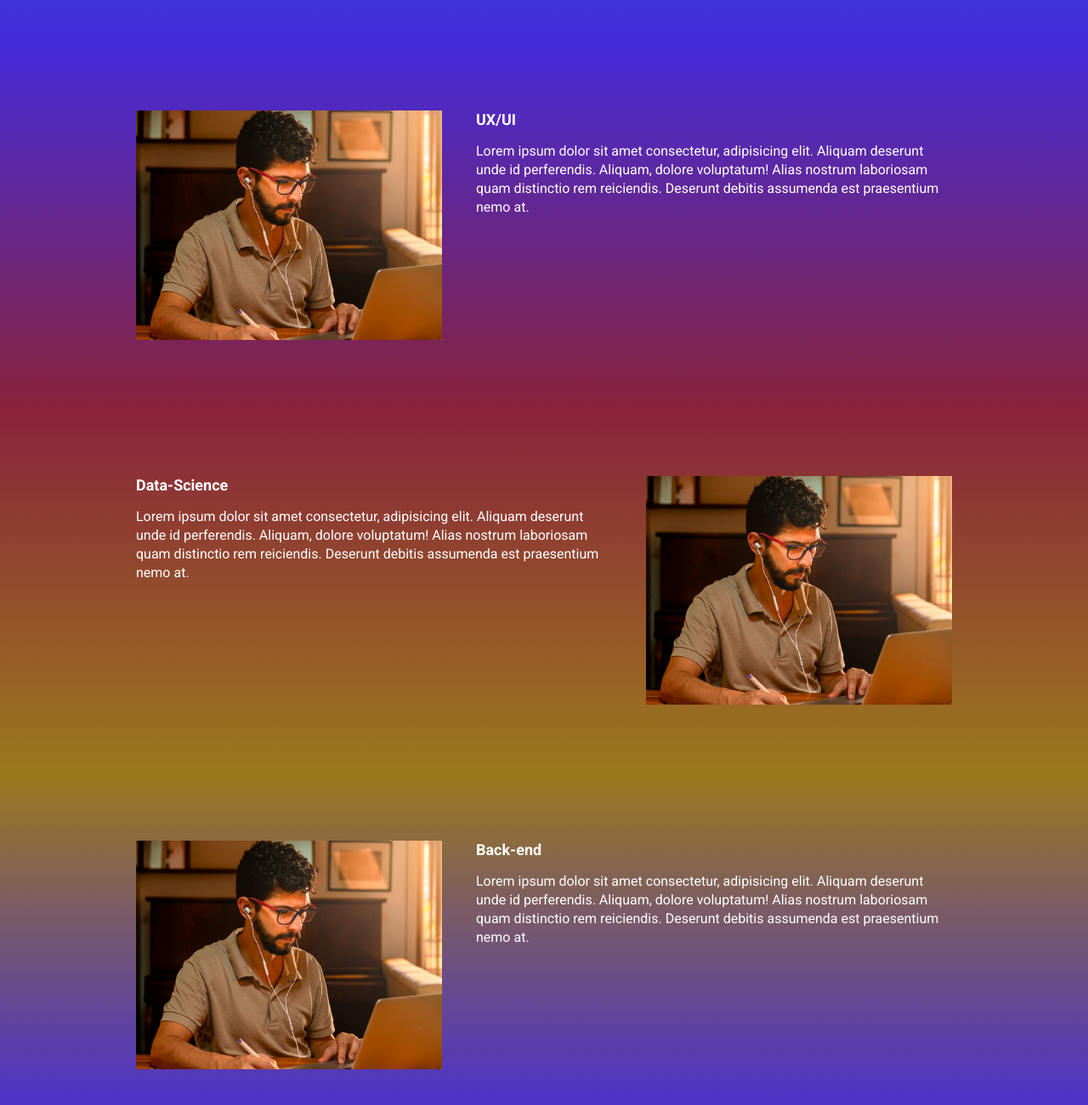
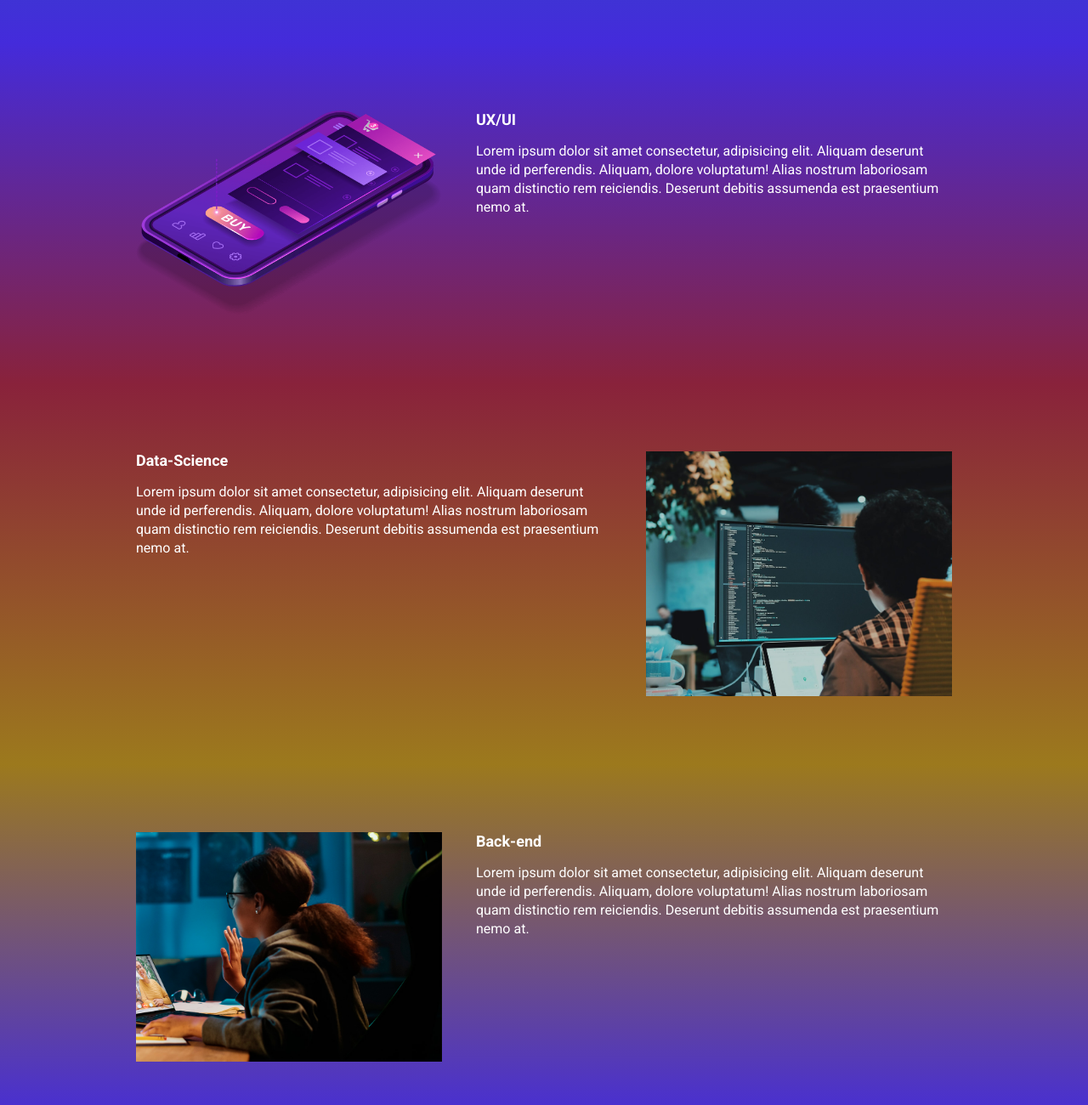
Before and after one commit to WilfredoSolorzano/ebac_tech_talks, a website built with Parcel: page src/index.html in a window 1280 px wide. Shown: the part 940-2240 px from the top of the page at 85% size. Built offline with nearby package versions, Linux system fonts and the light colour scheme.

Commit message:
agregando images

```diff
--- a/src/index.html
+++ b/src/index.html
@@ -65,7 +65,7 @@
                      Alias nostrum laboriosam quam distinctio rem reiciendis. Deserunt debitis assumenda est praesentium nemo at.
                 </p>
             </div>
-            <img class="event__image" src="./images/frontend.png" alt="frontend">
+            <img class="event__image" src="./images/ui-ux.png" alt="ui-ux">
         </div>
     </section>
     <section class="event event--data-science">
@@ -79,7 +79,7 @@
                      Alias nostrum laboriosam quam distinctio rem reiciendis. Deserunt debitis assumenda est praesentium nemo at.
                 </p>
             </div>
-            <img class="event__image" src="./images/frontend.png" alt="frontend">
+            <img class="event__image" src="./images/data.png" alt="datascine">
         </div>
     </section>
     <section class="event event--back-end event--image-left">
@@ -93,7 +93,7 @@
                      Alias nostrum laboriosam quam distinctio rem reiciendis. Deserunt debitis assumenda est praesentium nemo at.
                 </p>
             </div>
-            <img class="event__image" src="./images/frontend.png" alt="frontend">
+            <img class="event__image" src="./images/backend.png" alt="backend">
         </div>
     </section>
     <script src="https://unpkg.com/aos@next/dist/aos.js"></script>
--- a/src/scripts/main.js
+++ b/src/scripts/main.js
@@ -1,6 +1,6 @@
 AOS.init();
 
-const dataDoEvento=new Date("Dec 12, 2022 19:00:00");
+const dataDoEvento=new Date("jun 12, 2024 19:00:00");
 const timeStamDoEvento=dataDoEvento.getTime();
 
 const contaAsHoras=setInterval(function(){
```
